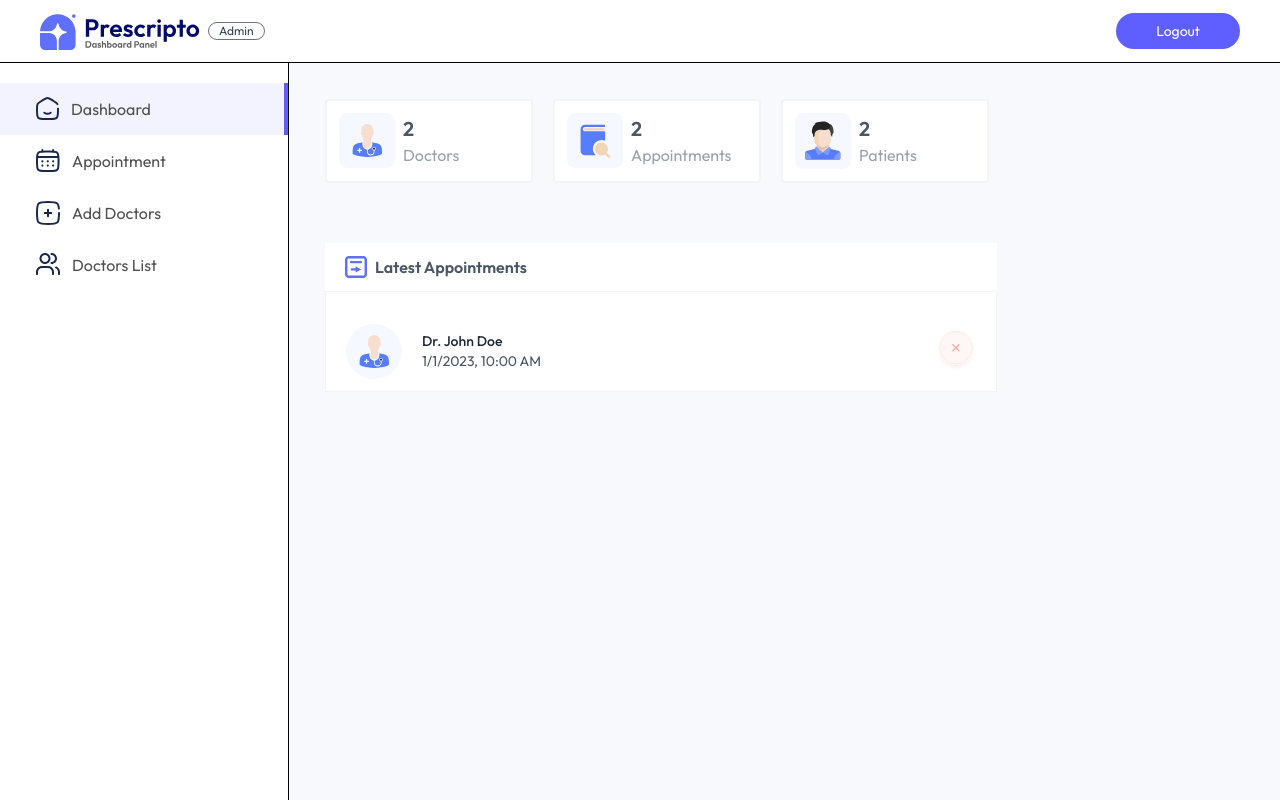
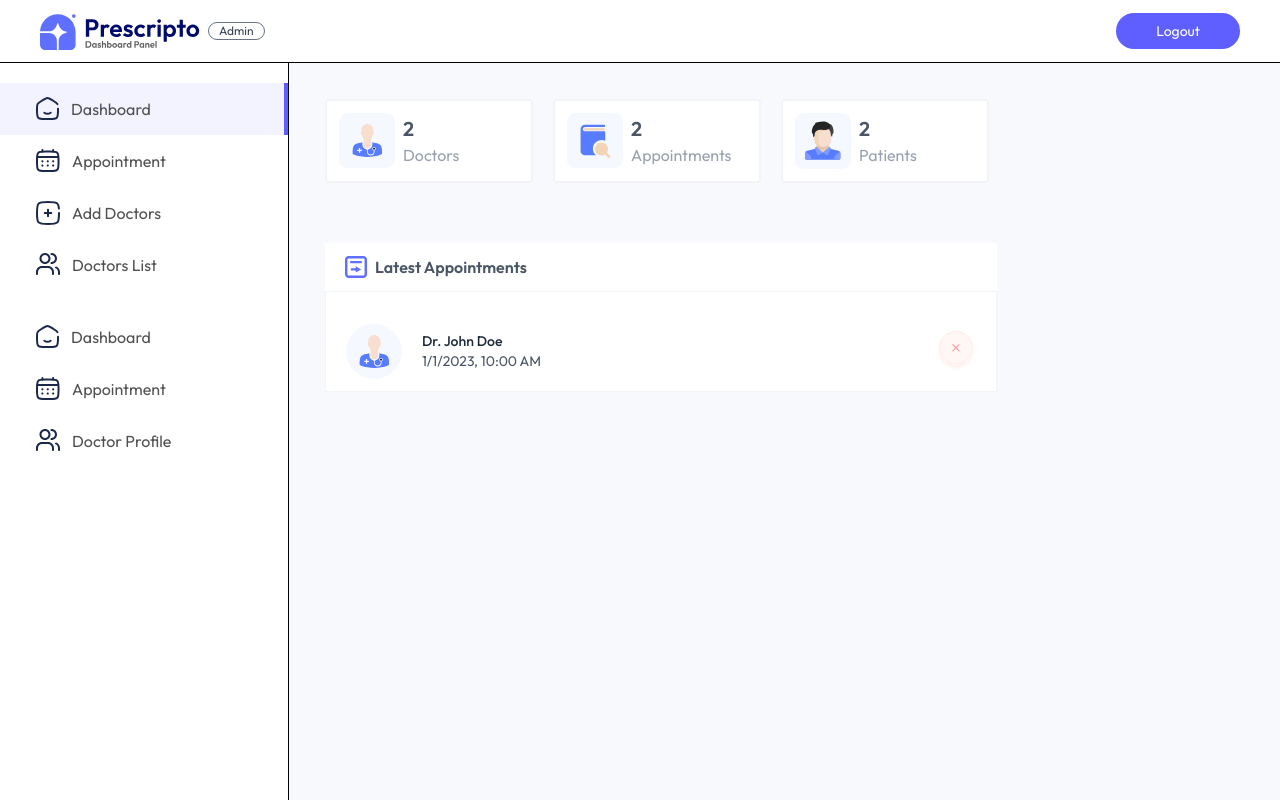
Before and after one commit to Sajjad177/HealthBridge-Frontend, a React (Vite) app: page /dashboard in a window 1280 px wide. Built offline with nearby package versions, Linux system fonts and the light colour scheme.

Commit message:
doctor dashboard created

```diff
--- a/src/components/ForDashboard/DasNavbar.tsx
+++ b/src/components/ForDashboard/DasNavbar.tsx
@@ -1,6 +1,8 @@
+import { useNavigate } from "react-router-dom";
 import { adminAssets } from "../../assets/assets_admin/adminAssets";
 
 const DasNavbar = () => {
+  const navigate = useNavigate();
   return (
     <div className="flex justify-between items-center px-4 sm:px-10 py-3 border-b bg-white">
       <div className="flex items-center gap-2 text-xs">
@@ -8,6 +10,7 @@ const DasNavbar = () => {
           src={adminAssets.admin_logo}
           alt=""
           className="w-36 sm:w-40 cursor-pointer"
+          onClick={() => navigate("/")}
         />
         {/* add there turnary operator in role admin or doctor */}
         <p className="border px-2.5 rounded-full border-gray-500 text-gray-700">
--- a/src/components/ForDashboard/Sidebar.tsx
+++ b/src/components/ForDashboard/Sidebar.tsx
@@ -4,6 +4,7 @@ import { adminAssets } from "../../assets/assets_admin/adminAssets";
 const Sidebar = () => {
   return (
     <div className="min-h-screen bg-white border-r">
+      {/* show there logic if role is admin then show this sidebar */}
       <ul className="text-[#515151] mt-5">
         <NavLink
           to="/dashboard"
@@ -54,6 +55,46 @@ const Sidebar = () => {
           <p>Doctors List</p>
         </NavLink>
       </ul>
+
+      {/* add login if role is doctor then show this sidebar */}
+      <ul className="text-[#515151] mt-5">
+        <NavLink
+          to="/dashboard/doc"
+          end
+          className={({ isActive }) =>
+            `flex items-center gap-3 py-3.5 px-3 md:px-9 md:min-w-72 cursor-pointer ${
+              isActive ? "bg-[#F2F3FF] border-r-4 border-[#5f5fff]" : ""
+            }`
+          }
+        >
+          <img src={adminAssets.home_icon} alt="" />
+          <p>Dashboard</p>
+        </NavLink>
+
+        <NavLink
+          to="/dashboard/docAppointment"
+          className={({ isActive }) =>
+            `flex items-center gap-3 py-3.5 px-3 md:px-9 md:min-w-72 cursor-pointer ${
+              isActive ? "bg-[#F2F3FF] border-r-4 border-[#5f5fff]" : ""
+            }`
+          }
+        >
+          <img src={adminAssets.appointment_icon} alt="" />
+          <p>Appointment</p>
+        </NavLink>
+
+        <NavLink
+          to="/dashboard/docProfile"
+          className={({ isActive }) =>
+            `flex items-center gap-3 py-3.5 px-3 md:px-9 md:min-w-72 cursor-pointer ${
+              isActive ? "bg-[#F2F3FF] border-r-4 border-[#5f5fff]" : ""
+            }`
+          }
+        >
+          <img src={adminAssets.people_icon} alt="" />
+          <p>Doctor Profile</p>
+        </NavLink>
+      </ul>
     </div>
   );
 };
--- a/src/components/Navbar.tsx
+++ b/src/components/Navbar.tsx
@@ -46,6 +46,17 @@ const Navbar = () => {
             <img src={assets.dropdown_icon} alt="" className="w-2.5 " />
             <div className="absolute top-0 right-0 pt-14 text-base font-medium text-gray-600 hidden group-hover:block">
               <div className="min-w-48 bg-stone-100 rounded flex flex-col gap-2 p-2">
+                {/* show there turnary operator if role is admin onClick=
+                {() => navigate("/dashboard")} or role is doctor then onClick=
+                {() => navigate("/dashboard/doc")} */}
+
+                {/* role is doctor and admin then show this only */}
+                <p
+                  onClick={() => navigate("/dashboard")}
+                  className="hover:text-black cursor-pointer"
+                >
+                  Dashboard
+                </p>
                 <p
                   onClick={() => navigate("/my-profile")}
                   className="hover:text-black cursor-pointer"
--- /dev/null
+++ b/src/pages/Dashboard/Doctor/DoctorAppointment.tsx
@@ -0,0 +1,10 @@
+
+const DoctorAppointment = () => {
+    return (
+        <div>
+            doctor appointmnet
+        </div>
+    );
+};
+
+export default DoctorAppointment;
--- /dev/null
+++ b/src/pages/Dashboard/Doctor/DoctorDashboard.tsx
@@ -0,0 +1,10 @@
+
+const DoctorDashboard = () => {
+    return (
+        <div>
+            doctor dashboard
+        </div>
+    );
+};
+
+export default DoctorDashboard;
--- /dev/null
+++ b/src/pages/Dashboard/Doctor/DoctorProfile.tsx
@@ -0,0 +1,10 @@
+
+const DoctorProfile = () => {
+    return (
+        <div>
+            doctor profile
+        </div>
+    );
+};
+
+export default DoctorProfile;
```
Also changed, not shown: src/router/dashboardRoutes.tsx (+16 -1 lines).
